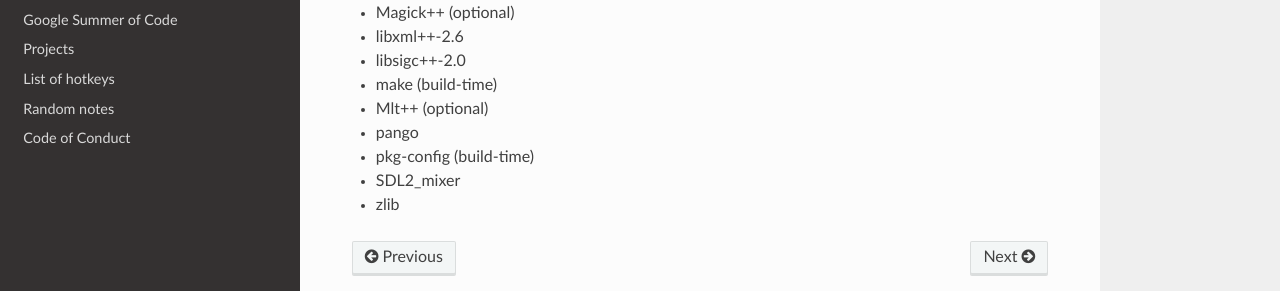
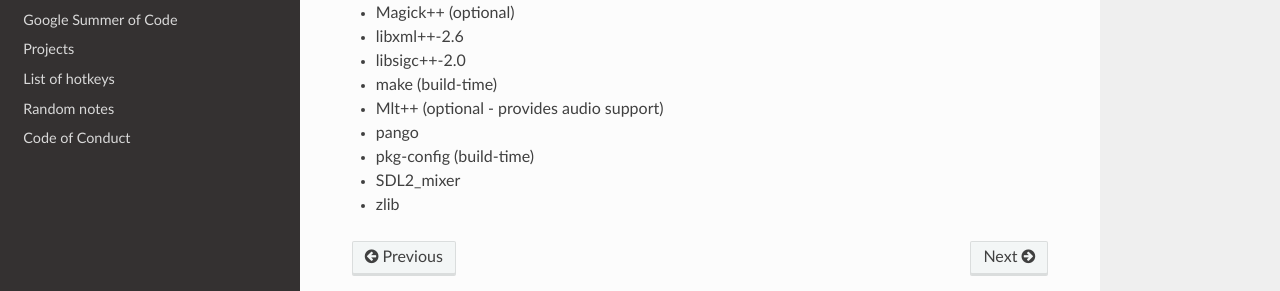
Before and after one commit to synfig/synfig-docs-dev, a Sphinx documentation site: the page built from docs/building/dependencies.rst, in a window 1280 px wide and 925 px high. Shown: the part 519-810 px from the top of the window. Built offline with Sphinx 7.4.7 and the Read the Docs theme 3.1.0, drawn with Linux system fonts in a browser that asks for light colours.

Commit message:
docs: update dependencies.rst (#122)

```diff
--- a/docs/building/dependencies.rst
+++ b/docs/building/dependencies.rst
@@ -22,7 +22,7 @@
 * libxml++-2.6
 * libsigc++-2.0
 * make (build-time)
-* Mlt++ (optional)
+* Mlt++ (optional - provides audio support)
 * pango
 * pkg-config (build-time)
 * SDL2_mixer
```
